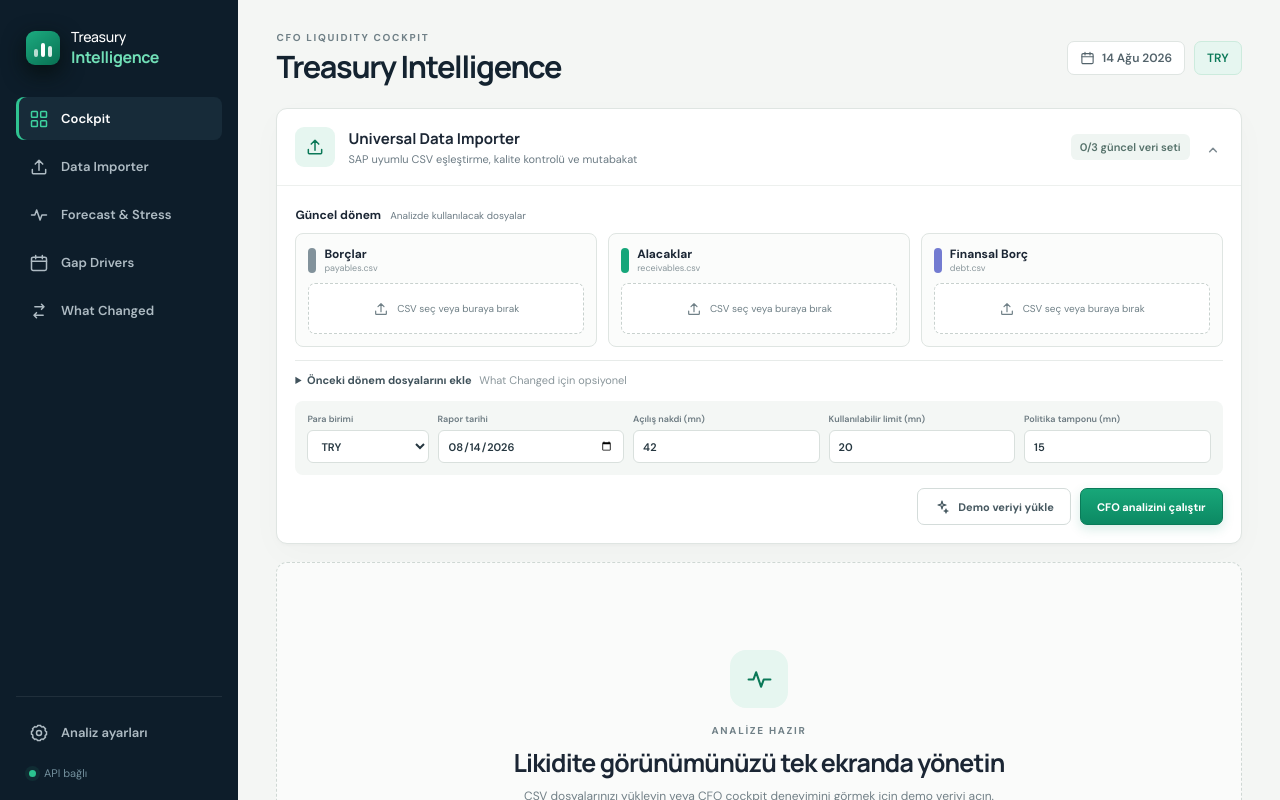
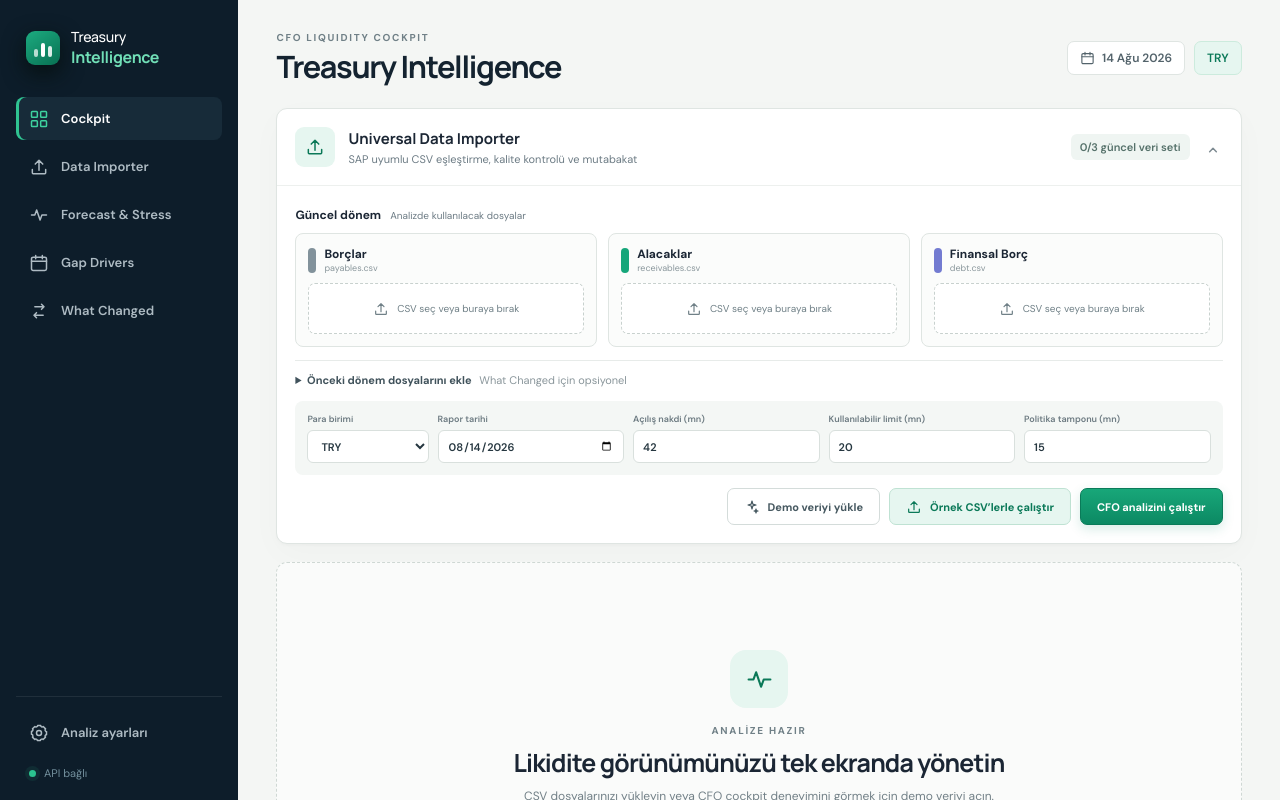
Before and after one commit to oykuul/treasury-intelligence, a React (Vite) app: page / in a window 1280 px wide. Shown: the top 800 px of the page. Built offline with nearby package versions, Linux system fonts and the light colour scheme.

Commit message:
feat: add end-to-end sample data flow
Adds current and previous sample CSVs for payables, receivables, and debt, plus a one-click importer action that runs the real ingestion and treasury analysis APIs.

```diff
--- a/src/App.css
+++ b/src/App.css
@@ -69,6 +69,7 @@
 .button-primary,.button-secondary { min-height: 37px; display: inline-flex; align-items: center; justify-content: center; gap: 8px; padding: 0 16px; border-radius: 7px; font-size: 11px; font-weight: 700; }
 .button-primary { border: 1px solid #0a7b59; color: white; background: linear-gradient(#18a779,#0c8963); box-shadow: 0 4px 12px rgba(12,137,99,.16); }.button-primary:hover { background: #087956; }
 .button-secondary { border: 1px solid #d4dcda; color: #475961; background: white; }.button-secondary:hover { background: #f5f8f6; }.button-primary .icon,.button-secondary .icon { width: 16px; }
+.button-secondary.sample-button { color: var(--green-dark); border-color: #bfe2d3; background: var(--green-soft); }.button-secondary.sample-button:hover { background: #d9f1e7; }
 
 .metrics-grid { max-width: 1440px; margin: 0 auto 12px; display: grid; grid-template-columns: repeat(7,1fr); gap: 9px; }
 .metric-card { position: relative; min-width: 0; min-height: 97px; padding: 14px 13px 11px; overflow: hidden; background: white; border: 1px solid var(--line); border-radius: 9px; }
--- a/src/App.tsx
+++ b/src/App.tsx
@@ -24,6 +24,19 @@
 } from "./treasury-types";
 
 const DATASETS: DatasetType[] = ["payables", "receivables", "debt"];
+
+const SAMPLE_IMPORTS: {
+  period: UploadPeriod;
+  dataset: DatasetType;
+  path: string;
+}[] = [
+  { period: "current", dataset: "payables", path: "/samples/current-payables.csv" },
+  { period: "current", dataset: "receivables", path: "/samples/current-receivables.csv" },
+  { period: "current", dataset: "debt", path: "/samples/current-debt.csv" },
+  { period: "previous", dataset: "payables", path: "/samples/previous-payables.csv" },
+  { period: "previous", dataset: "receivables", path: "/samples/previous-receivables.csv" },
+  { period: "previous", dataset: "debt", path: "/samples/previous-debt.csv" },
+];
 
 const DATASET_LABELS: Record<DatasetType, string> = {
   payables: "Borçlar",
@@ -160,7 +173,7 @@
   </div>;
 }
 
-function Importer({ uploads, expanded, parameters, running, error, onToggle, onFile, onParameter, onAnalyze, onDemo }: {
+function Importer({ uploads, expanded, parameters, running, error, onToggle, onFile, onParameter, onAnalyze, onSamples, onDemo }: {
   uploads: UploadGroups;
   expanded: boolean;
   parameters: AnalysisParameters;
@@ -170,6 +183,7 @@
   onFile: (period: UploadPeriod, dataset: DatasetType, file: File) => void;
   onParameter: (key: keyof AnalysisParameters, value: string) => void;
   onAnalyze: () => void;
+  onSamples: () => void;
   onDemo: () => void;
 }) {
   const currentCount = DATASETS.filter((dataset) => uploads.current[dataset].importId).length;
@@ -197,6 +211,7 @@
       {error && <p className="analysis-error">{error}</p>}
       <div className="import-actions">
         <button className="button-secondary" onClick={onDemo}><Icon name="spark" /> Demo veriyi yükle</button>
+        <button className="button-secondary sample-button" onClick={onSamples} disabled={running}><Icon name="upload" /> Örnek CSV’lerle çalıştır</button>
         <button className="button-primary" onClick={onAnalyze} disabled={running}>{running ? "Analiz hazırlanıyor…" : "CFO analizini çalıştır"}</button>
       </div>
     </div>}
@@ -366,6 +381,39 @@
   function loadDemo() {
     setResponse(DEMO_RESPONSE); setDemoMode(true); setSelectedDate(DEMO_RESPONSE.analysis.gapDrivers.targetDate); setAnalysisError(null); setImporterExpanded(false);
   }
+  async function loadSamples() {
+    setRunning(true); setAnalysisError(null); setDemoMode(false);
+    setUploads(() => {
+      const next = makeUploadGroups();
+      for (const sample of SAMPLE_IMPORTS) {
+        next[sample.period][sample.dataset] = { ...EMPTY_UPLOAD, status: "uploading", fileName: sample.path.split("/").at(-1) ?? null };
+      }
+      return next;
+    });
+    try {
+      const imported = await Promise.all(SAMPLE_IMPORTS.map(async (sample) => {
+        const fileResponse = await fetch(sample.path);
+        if (!fileResponse.ok) throw new Error(`${sample.path} örnek dosyası alınamadı.`);
+        const fileName = sample.path.split("/").at(-1) ?? `${sample.dataset}.csv`;
+        const file = new File([await fileResponse.blob()], fileName, { type: "text/csv" });
+        const result = await analyzeImport(file, sample.dataset);
+        return { ...sample, fileName, result };
+      }));
+      const nextUploads = makeUploadGroups();
+      for (const item of imported) {
+        nextUploads[item.period][item.dataset] = { status: "ready", fileName: item.fileName, importId: item.result.import.importId, result: item.result, error: null };
+      }
+      const sampleCurrentIds = imported.filter((item) => item.period === "current").map((item) => item.result.import.importId);
+      const samplePreviousIds = imported.filter((item) => item.period === "previous").map((item) => item.result.import.importId);
+      const nextResponse = await analyzeTreasury({ ...parameters, importIds: sampleCurrentIds, previousImportIds: samplePreviousIds });
+      setUploads(nextUploads); setResponse(nextResponse); setSelectedDate(nextResponse.analysis.gapDrivers.targetDate); setImporterExpanded(false);
+    } catch (error) {
+      setAnalysisError(error instanceof Error ? error.message : "Örnek dosyalar analiz edilemedi.");
+      setImporterExpanded(true);
+    } finally {
+      setRunning(false);
+    }
+  }
   async function selectGapDate(date: string) {
     if (!date || date === selectedDate) return;
     setSelectedDate(date);
@@ -389,7 +437,7 @@
     </aside>
     <main id="top">
       <header className="topbar"><div><span className="eyebrow">CFO LIQUIDITY COCKPIT</span><h1>Treasury Intelligence</h1></div><div className="report-context">{demoMode && <span className="demo-badge">DEMO</span>}<span><Icon name="calendar" />{response ? formatDate(response.analysis.asOfDate) : formatDate(parameters.asOfDate)}</span><span className="currency-badge">{response?.analysis.currency ?? parameters.currency}</span></div></header>
-      <Importer uploads={uploads} expanded={importerExpanded} parameters={parameters} running={running} error={analysisError} onToggle={() => setImporterExpanded((value) => !value)} onFile={handleFile} onParameter={handleParameter} onAnalyze={() => void runAnalysis()} onDemo={loadDemo} />
+      <Importer uploads={uploads} expanded={importerExpanded} parameters={parameters} running={running} error={analysisError} onToggle={() => setImporterExpanded((value) => !value)} onFile={handleFile} onParameter={handleParameter} onAnalyze={() => void runAnalysis()} onSamples={() => void loadSamples()} onDemo={loadDemo} />
       {response ? <Dashboard response={response} selectedDate={selectedDate} refreshingGap={refreshingGap} onDateSelect={(date) => void selectGapDate(date)} /> : <section className="welcome-state"><span className="welcome-icon"><Icon name="pulse" /></span><span className="eyebrow">ANALİZE HAZIR</span><h2>Likidite görünümünüzü tek ekranda yönetin</h2><p>CSV dosyalarınızı yükleyin veya CFO cockpit deneyimini görmek için demo veriyi açın.</p><button className="button-primary" onClick={loadDemo}><Icon name="spark" /> Demo cockpit’i aç</button></section>}
       <footer><span>Treasury Intelligence · Deterministic CFO analytics</span><span>Forecast horizon: 90 days</span></footer>
     </main>
```
Also changed, not shown: public/samples/current-debt.csv (added), public/samples/current-payables.csv (added), public/samples/current-receivables.csv (added), public/samples/previous-debt.csv (added), public/samples/previous-payables.csv (added), public/samples/previous-receivables.csv (added), 1 other file (tests, documents, lock files or other folders).
